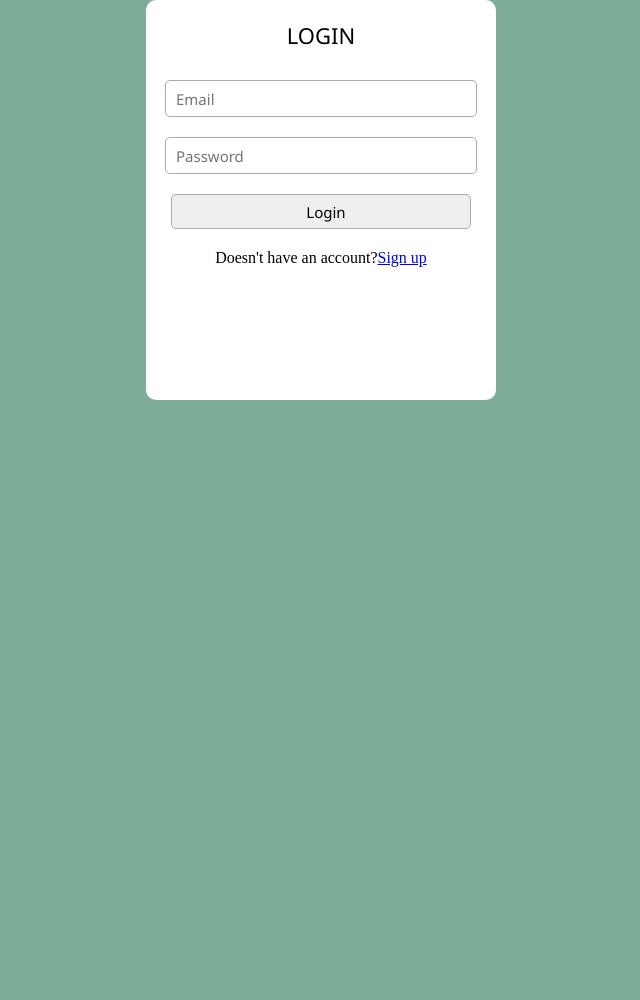
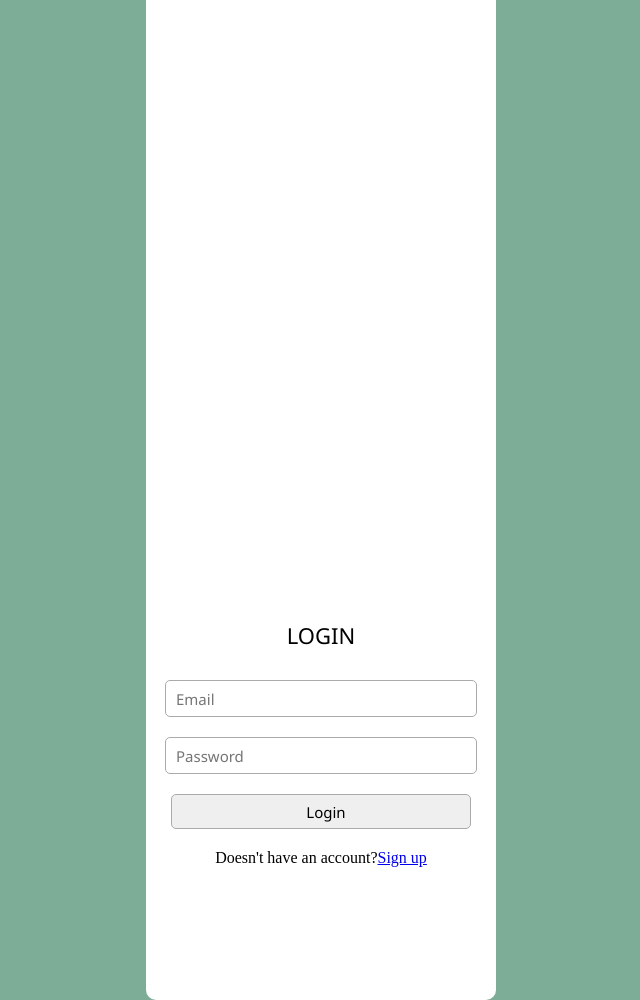
Before and after one commit to desny04/File-Management-System, a Django app: page /login/ in a window 1280 px wide. Shown: the whole page, without its empty margins (319-959 px from the left). Before the commit the page ends 400 px from the top, so only its background shows below. Run offline with Django 5.2, Linux system fonts and the light colour scheme.

Commit message:
gallery login UI

```diff
--- a/gallery/static/css/login.css
+++ b/gallery/static/css/login.css
@@ -6,13 +6,16 @@ body{
     display: flex;
     justify-content: center;
     background-color: rgb(125, 172, 151);
+    align-items: center;
+    height: 100vh;
 }
 
 .form{
-    background-color: white;
+    background-color: rgb(255, 255, 255);
     width: 350px;
     height: 400px;
     border-radius: 10px;
+    padding-top: 100vh;
 }
 
 .login_head{
```
